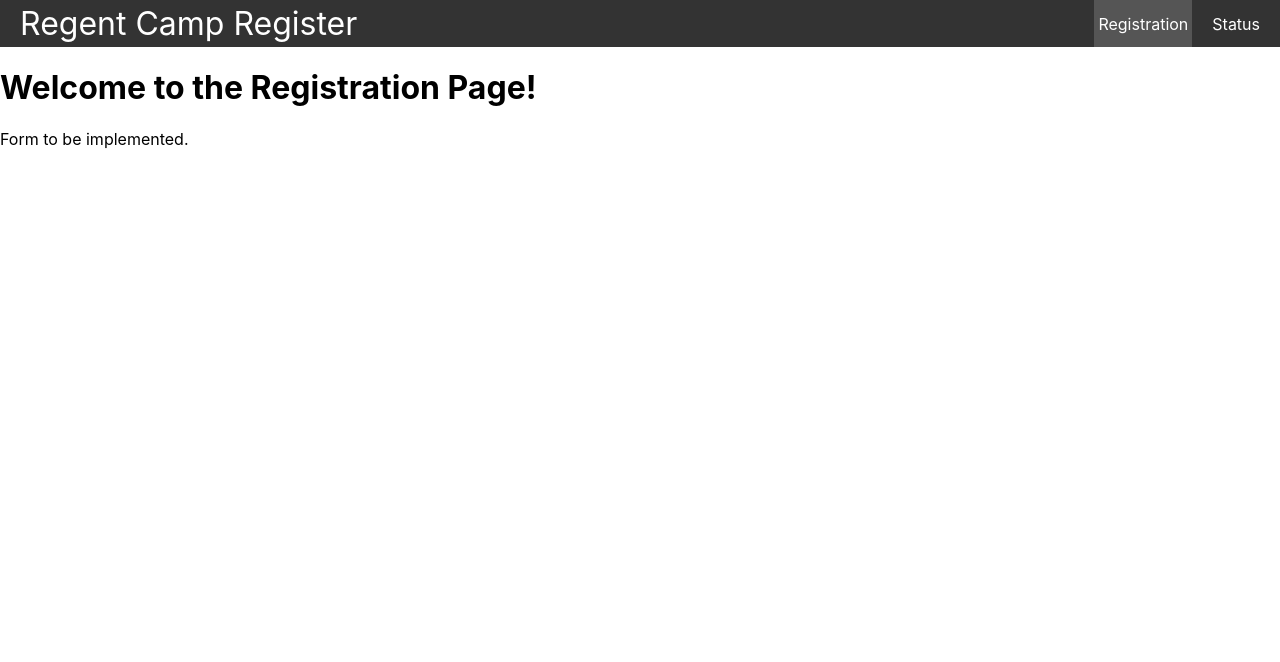
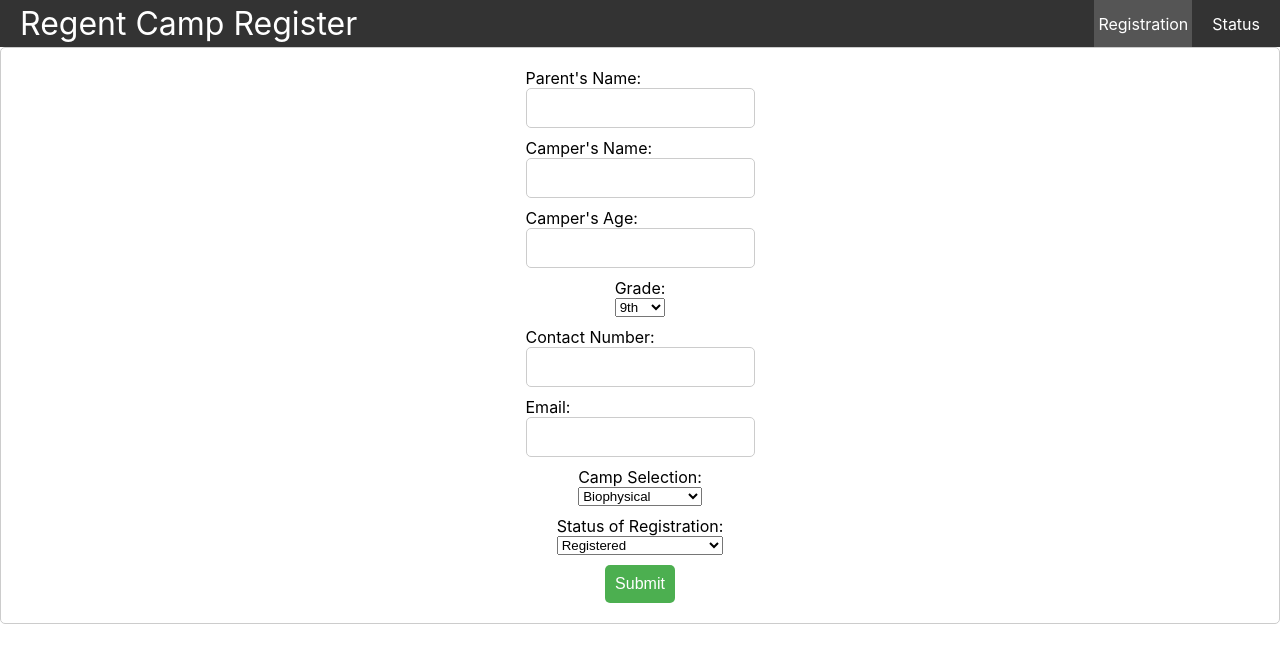
Before and after one commit to Awpertunistic/djangoRegentCamp, a React (Create React App) app: page /Registration in a window 1280 px wide. Shown: the top 662 px of the page. Built offline with nearby package versions, Linux system fonts and the light colour scheme.

Commit message:
Added the form labels
Added all the needed areas of the form and an area to handle input which can be used later to connect to MySQL or SQL.

```diff
--- a/src/pages/Home.js
+++ b/src/pages/Home.js
@@ -8,6 +8,10 @@ function Home() {
         This is the home page. Here you can find information about our app and
         what it does.
       </p>
+      <form>
+        <label for="fname">First Name:</label>
+        <input type="text" id="fname" name="fname"></input>
+      </form>
     </div>
   );
 }
--- /dev/null
+++ b/src/pages/Registration.css
@@ -0,0 +1,42 @@
+.form {
+    display: flex;
+    flex-direction: column;
+    align-items: center;
+    padding: 20px;
+    border: 1px solid #ccc;
+    border-radius: 5px;
+  }
+
+  .form__label {
+    display: flex;
+    flex-direction: column;
+    margin-bottom: 10px;
+  }
+
+  .form__input,
+  .form__textarea {
+    padding: 10px;
+    font-size: 16px;
+    border: 1px solid #ccc;
+    border-radius: 5px;
+    width: 100%;
+    box-sizing: border-box;
+  }
+
+  .form__textarea {
+    height: 150px;
+  }
+
+  .form__submit-btn {
+    padding: 10px;
+    font-size: 16px;
+    background-color: #4CAF50;
+    color: #fff;
+    border: none;
+    border-radius: 5px;
+    cursor: pointer;
+  }
+
+  .form__submit-btn:hover {
+    background-color: #3e8e41;
+  }
--- a/src/pages/Registration.js
+++ b/src/pages/Registration.js
@@ -1,12 +1,134 @@
-import React from "react";
+import React, { Component } from "react";
+import "./Registration.css";
 
-function Registration() {
-  return (
-    <div>
-      <h1>Welcome to the Registration Page!</h1>
-      <p>Form to be implemented.</p>
-    </div>
-  );
+class Registration extends Component {
+  constructor(props) {
+    super(props);
+    this.state = {
+      parentname: "",
+      campername: "",
+      camperage: "",
+      grade: "",
+      contactphone: "",
+      email: "",
+      campselect: "",
+      regstatus: "",
+    };
+  }
+
+  handleInputChange = (event) => {
+    const { name, value } = event.target;
+    this.setState({
+      [name]: value,
+    });
+  };
+
+  handleSubmit = (event) => {
+    event.preventDefault();
+    // perform form submission action (e.g. send data to server)
+  };
+
+  render() {
+    return (
+      // Regent Camp Form Information and Handling
+      <form onSubmit={this.handleSubmit} className="form">
+        <label className="form__label">
+          Parent's Name:
+          <input
+            type="text"
+            name="parentname"
+            value={this.state.parentname}
+            onChange={this.handleInputChange}
+            className="form__input"
+          />
+        </label>
+        <label className="form__label">
+          Camper's Name:
+          <input
+            type="text"
+            name="campername"
+            value={this.state.campername}
+            onChange={this.handleInputChange}
+            className="form__input"
+          />
+        </label>
+        <label className="form__label">
+          Camper's Age:
+          <input
+            type="number"
+            name="camperage"
+            value={this.state.camperage}
+            onChange={this.handleInputChange}
+            className="form__input"
+          />
+        </label>
+        <label className="form__label">
+          Grade:
+          <select
+            name="grade"
+            value={this.state.grade}
+            onChange={this.handleInputChange}
+            className="form__select"
+          >
+            <option value="9th">9th</option>
+            <option value="10th">10th</option>
+            <option value="11th">11th</option>
+            <option value="12th">12th</option>
+          </select>
+        </label>
+        <label className="form__label">
+          Contact Number:
+          <input
+            type="tel"
+            name="contactphone"
+            value={this.state.contactphone}
+            onChange={this.handleInputChange}
+            className="form__input"
+          />
+        </label>
+        <label className="form__label">
+          Email:
+          <input
+            type="email"
+            name="email"
+            value={this.state.email}
+            onChange={this.handleInputChange}
+            className="form__input"
+          />
+        </label>
+        <label className="form__label">
+          Camp Selection:
+          <select
+            name="campselect"
+            value={this.state.campselect}
+            onChange={this.handleInputChange}
+            className="form__select"
+          >
+            <option value="Biophysical">Biophysical</option>
+            <option value="Robotics">Robotics</option>
+            <option value="Cyber Security">Cyber Security</option>
+            <option value="Crytography">Crytography</option>
+          </select>
+        </label>
+        <label className="form__label">
+          Status of Registration:
+          <select
+            name="regstatus"
+            value={this.state.regstatus}
+            onChange={this.handleInputChange}
+            className="form__select"
+          >
+            <option value="Registered">Registered</option>
+            <option value="Paid">Paid</option>
+            <option value="Waiting List">Waiting Listed</option>
+          </select>
+        </label>
+        <button type="submit" className="form__submit-btn">
+          Submit
+        </button>
+      </form>
+    );
+  }
 }
 
 export default Registration;
```
Also changed, not shown: src/logo.svg (deleted), src/styles.css (line endings or trailing spaces).
